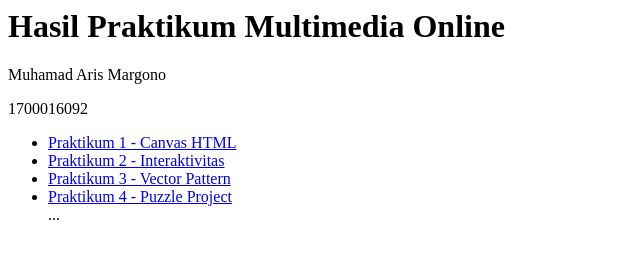
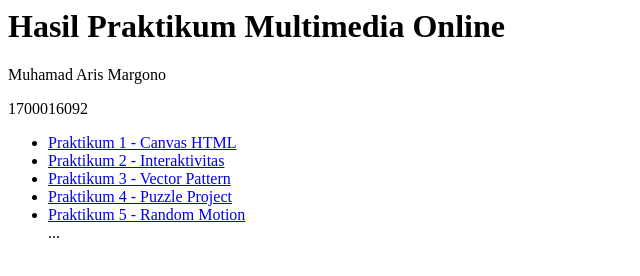
Before and after one commit to arismargo10/mulonprak, a plain HTML site: page index.html in a window 1280 px wide. Shown: the whole page, without its empty margins (0-640 px from the left). Drawn offline with Linux system fonts and the light colour scheme.

Commit message:
Update index.html

```diff
--- a/index.html
+++ b/index.html
@@ -12,6 +12,7 @@
 			<li><a href="praktikum_2_1700016092.html">Praktikum 2 - Interaktivitas</a></li>
 			<li><a href="praktikum_3_1700016092.html">Praktikum 3 - Vector Pattern</a></li>
 			<li><a href="praktikum_4_1700016092.html">Praktikum 4 - Puzzle Project</a></li>
+			<li><a href="praktikum_5_1700016092.html">Praktikum 5 - Random Motion</a></li>
 			...
 		</ul>
 	</body>
```
